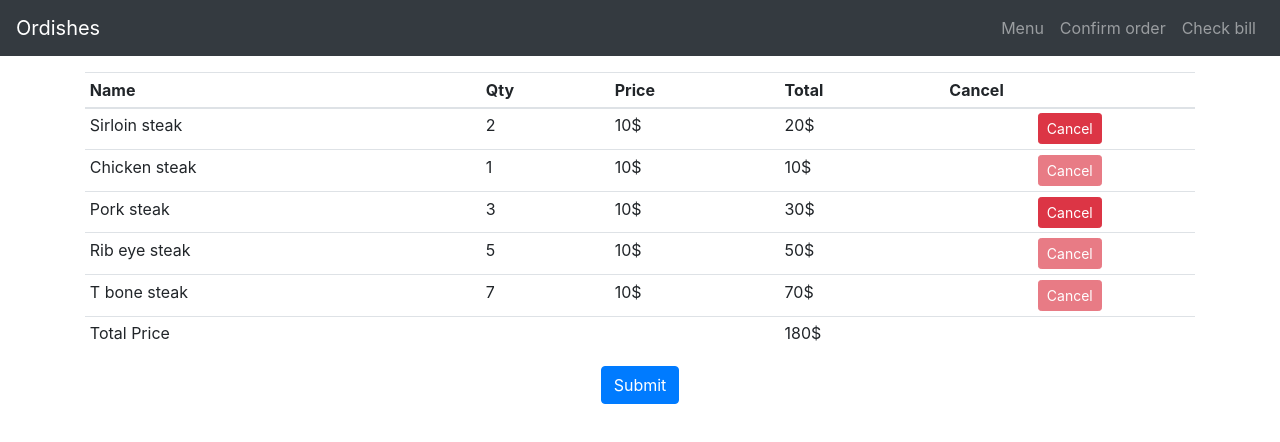
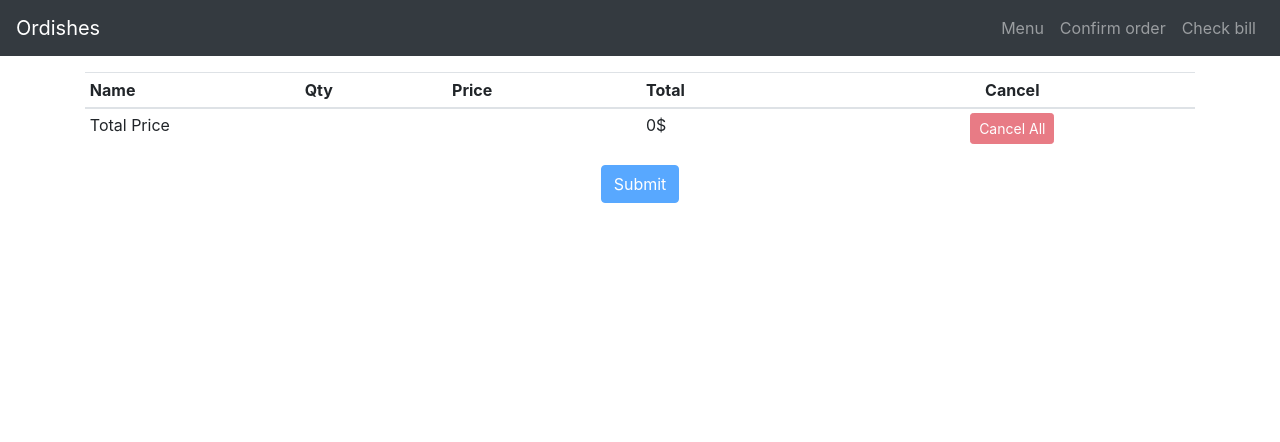
Before and after one commit to sor973/Ordishes-Project, a React (Create React App) app in the folder React_Frontend/: page /confirm in a window 1280 px wide. Shown: the top 442 px of the page. Built offline with nearby package versions, Linux system fonts and the light colour scheme.

Commit message:
Add unique key to each loop member and implement Order Operation System to Menu and Confirmation Components.

```diff
--- a/React_Frontend/src/Components/AppConfirm.js
+++ b/React_Frontend/src/Components/AppConfirm.js
@@ -1,51 +1,71 @@
 import React from 'react'
-import { Container, Row, Col, Table, CloseButton, Button } from 'react-bootstrap'
-import UserOrder from './data/userOrder';
+import { Container, Row, Col, Table, Button, Alert } from 'react-bootstrap'
+import menus from './data/menus';
+import uuid from 'react-uuid';
+import { useState } from 'react';
+// import UserOrder from './data/userOrder';
 
-function AppConfirm() {
-
-    function randomnum() {
-        return Math.floor(Math.random() * 50);
-    }
-    function cancelButton(){
-        if(randomnum() >= 25){
-            return(<Button variant="danger" size="sm">Cancel</Button>)
-        }
-        return (<Button variant="danger" size="sm" disabled>Cancel</Button>);
-    }
-    var TotalPrice = 0;
-    var tableArray = [];
+function AppConfirm({Order}) {
+    const [orderArray, setOrderArray] = useState(loopThroughMenu());
+    const [alertArray, setAlertArray] = useState([]);
     function loopThroughMenu(){
-        let UserOrderKey = Object.keys(UserOrder);
-        UserOrderKey.map(predata => {
-            let data = UserOrder[predata];
-            TotalPrice+=data.sumPrice;
-            tableArray.push(<tr>
+        var TotalPrice = 0;
+        var tableArray = [];
+        let UserOrderKey = Object.keys(Order.order);
+        UserOrderKey.map(orderid => {
+            let orderdata = Order.order[orderid]
+            let menudata = menus[orderdata["menuid"]-1];
+            TotalPrice+=orderdata.quantity*menudata.price;
+            return tableArray.push(<tr key={uuid()}>
                 <td>
-                    {data.menuName}
+                    {menudata.title}
                 </td>
                 <td>
-                    {data.amount}
+                    {orderdata.quantity}
                 </td>
                 <td>
-                    {data.pricePerDish}$
+                    {menudata.price}$
                 </td>
                 <td>
-                    {data.sumPrice}$
+                    {orderdata.quantity*menudata.price}$
                 </td>
                 <td>
                     <div className="d-flex justify-content-center">
-                        {cancelButton()}
+                        <Button variant="danger" onClick={()=>{Order.delOrder(orderid);updateOrderArray();}} size="sm">Cancel</Button>
                     </div>
                 </td>
             </tr>);
         });
-        tableArray.push(<tr>
+        tableArray.push(<tr key={uuid()}>
             <td colSpan="3">Total Price</td>
-            <td colSpan="2">{TotalPrice}$</td>
+            <td>{TotalPrice}$</td>
+            <td><div className="d-flex justify-content-center"><Button disabled={!Object.keys(Order.order).length} onClick={cancelAllOrder} size="sm" variant="danger">Cancel All</Button></div></td>
         </tr>);
+        return tableArray;
     }
-    loopThroughMenu();
+    function updateOrderArray(){
+        setOrderArray(loopThroughMenu());
+    }
+    function cancelAllOrder(){
+        Order.order = {};
+        Order.clearOrder();
+        setOrderArray(loopThroughMenu());
+        setAlertArray([
+            <Alert variant="info" key={uuid()}>
+                All orders have been canceled!
+            </Alert>
+        ]);
+    }
+    function submitOrder(){
+        Order.order = {};
+        Order.clearOrder();
+        setOrderArray(loopThroughMenu());
+        setAlertArray([
+            <Alert variant="success" key={uuid()}>
+                All orders have been sent to the kitchen!
+            </Alert>
+        ]);
+    }
     return (
         <Container >
             <Row className="mt-3">
@@ -57,18 +77,23 @@ function AppConfirm() {
                                 <th>Qty</th>
                                 <th>Price</th>
                                 <th>Total</th>
-                                <th>Cancel</th>
+                                <th className="text-center">Cancel</th>
                             </tr>
                         </thead>
                         <tbody>
-                            {tableArray}
+                            {orderArray}
                         </tbody>
                     </Table>
                 </Col>
             </Row>
             <Row>
                 <Col className="d-flex justify-content-center">
-                    <Button>Submit</Button>
+                    <Button disabled={!Object.keys(Order.order).length} onClick={submitOrder}>Submit</Button>
+                </Col>
+            </Row>
+            <Row>
+                <Col className="d-flex justify-content-center mt-3">
+                    {alertArray}
                 </Col>
             </Row>
         </Container>
--- a/React_Frontend/src/Components/AppMenu.js
+++ b/React_Frontend/src/Components/AppMenu.js
@@ -5,7 +5,7 @@ import { Row, Col, Card, Button, Form, ButtonGroup} from 'react-bootstrap'
 import menus from './data/menus';
 
 
-function AppMenu({menuid}) {
+function AppMenu({menuid, Order}) {
     var menuindex = (menuid||1) - 1;
     var menu = menus[menuindex]
     const maxDishAmount = 10;
@@ -26,6 +26,11 @@ function AppMenu({menuid}) {
             if(currentDishAmount+1 >= maxDishAmount) updateMaxDishStatus(true);
             updateDish(currentDishAmount+1);
         }
+    }
+
+    function startOrder(){
+        Order.addOrder(menuid+1, dish);
+        updateDish(0);
     }
 
     return (
@@ -54,7 +59,7 @@ function AppMenu({menuid}) {
                                                         <Button variant="outline-secondary" disabled>{dish}</Button>
                                                         <Button variant="success" disabled={maxDishStatus} onClick={()=>increaseDishAmount()}>+</Button>
                                                     </ButtonGroup>
-                                                    <Button variant="outline-success" disabled={!dish} className="my-2">Order</Button>
+                                                    <Button variant="outline-success" disabled={!dish} onClick={()=>startOrder()} className="my-2">Order</Button>
                                                 </div>
                                             </Col>
                                         </Row>
```
